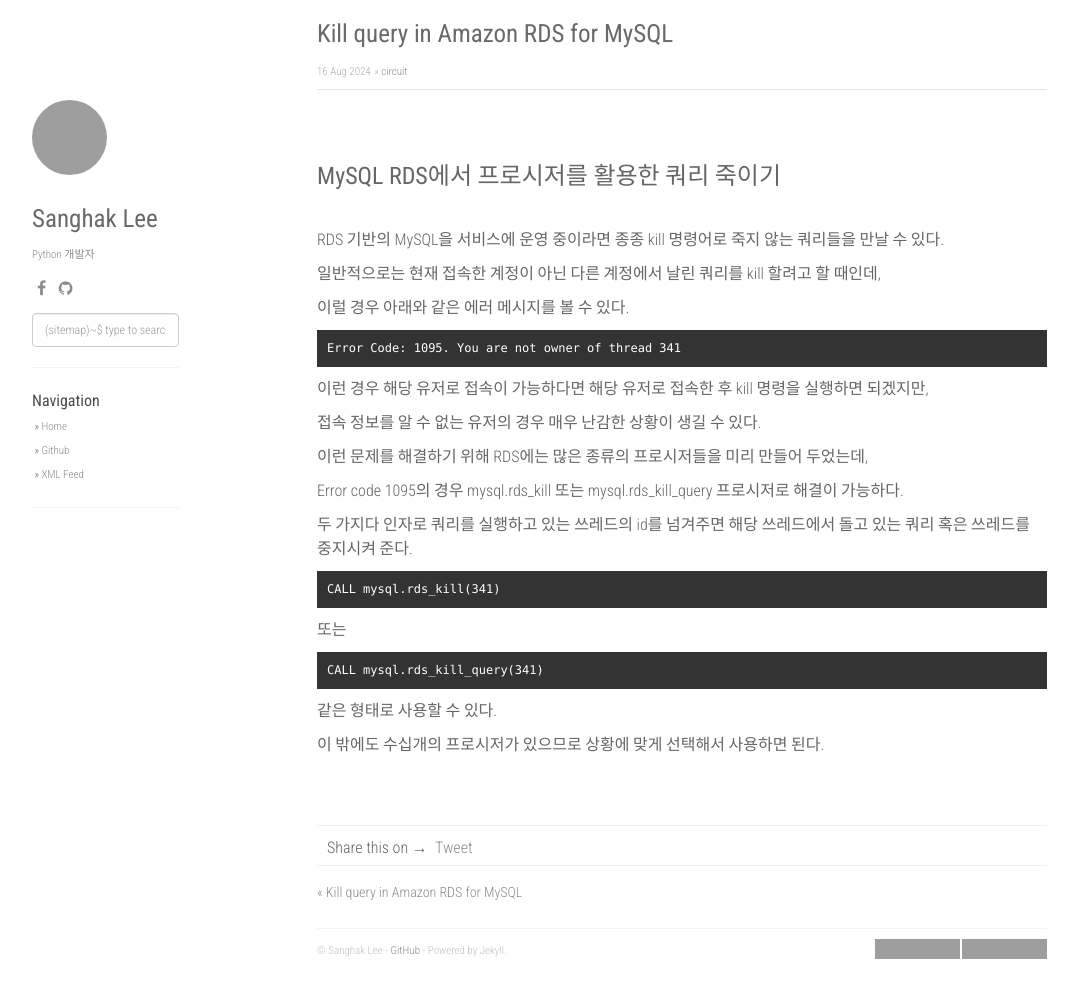
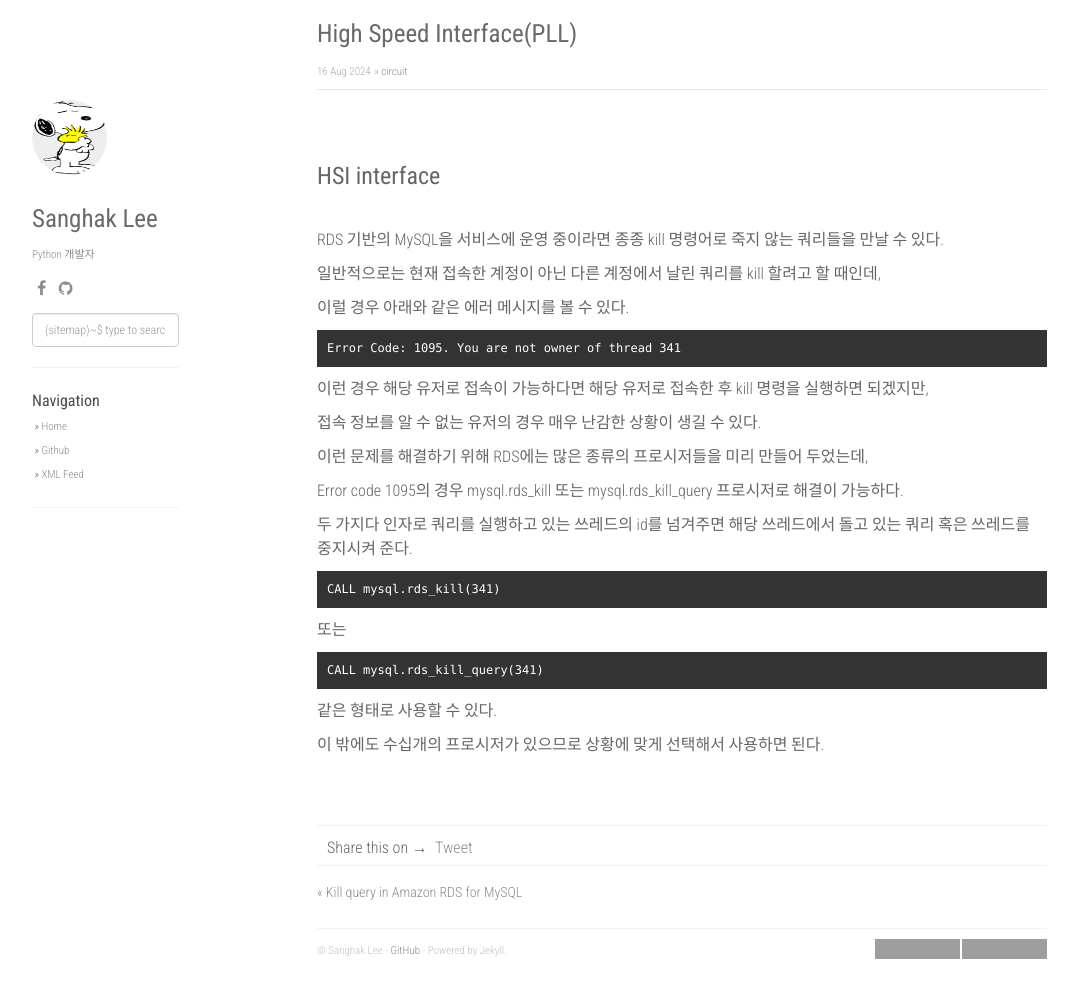
Before and after one commit to Sanghak-Lee/sanghak-lee.github.io, a Jekyll site: the page built from _posts/2024-08-16-HSI.markdown, in a window 1280 px wide and 982 px high. Shown: the whole window, without its empty margins (53-1131 px from the left). Built offline with Jekyll 4.4.1, drawn with Linux system fonts in a browser that asks for light colours; nearby versions of some CDN libraries; comment, search, counter and statistics services are not loaded; grey boxes are pictures that could not be loaded.

Commit message:
Refactoring - 2

```diff
--- a/_layouts/default.html
+++ b/_layouts/default.html
@@ -114,7 +114,7 @@
         <div class="container">
             <div class="col-sm-3">
               <div class="fixed-condition">
-                <a href="/"><img id="about" src="https://avatars3.githubusercontent.com/u/8280976?v=3&s=460" height="75px" width="75px" /></a>
+                <a href="/"><img id="about" src="/static/img/profile.jpg" height="75px" width="75px" /></a>
                 <h1 class="author-name">{{ site.author }}</h1>
                 {% if site.about %}
                 <div id="about">
--- a/_posts/2024-08-16-HSI.markdown
+++ b/_posts/2024-08-16-HSI.markdown
@@ -1,6 +1,6 @@
 ---
 layout: post
-title: "Kill query in Amazon RDS for MySQL"
+title: "High Speed Interface(PLL)"
 date: 2024-08-16 17:00:00 +0900
 categories: [circuit]
 encoding: UTF-8
@@ -9,7 +9,7 @@
 <br>
 <br>
 
-### MySQL RDS에서 프로시저를 활용한 쿼리 죽이기
+### HSI interface
 
 <br>
 
```
Also changed, not shown: static/img/profile.jpg (renamed from profile.jpg).
